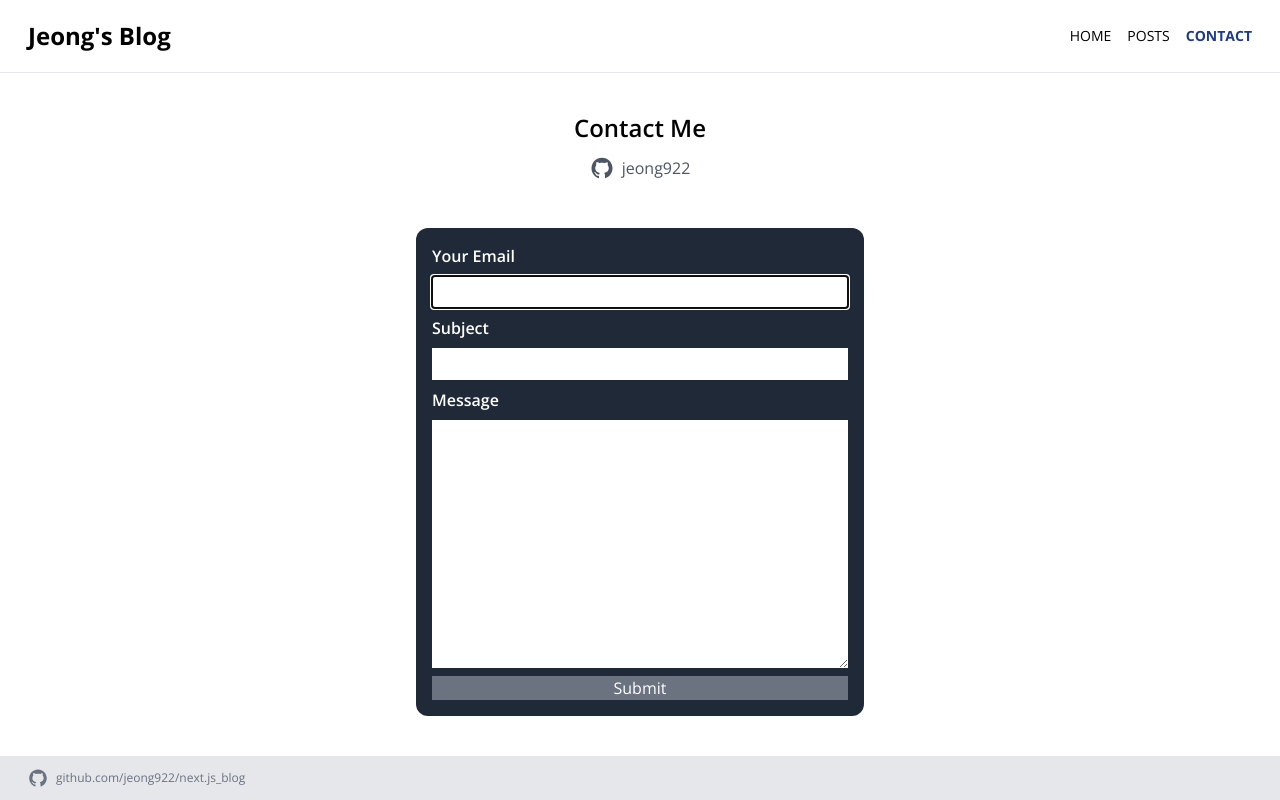
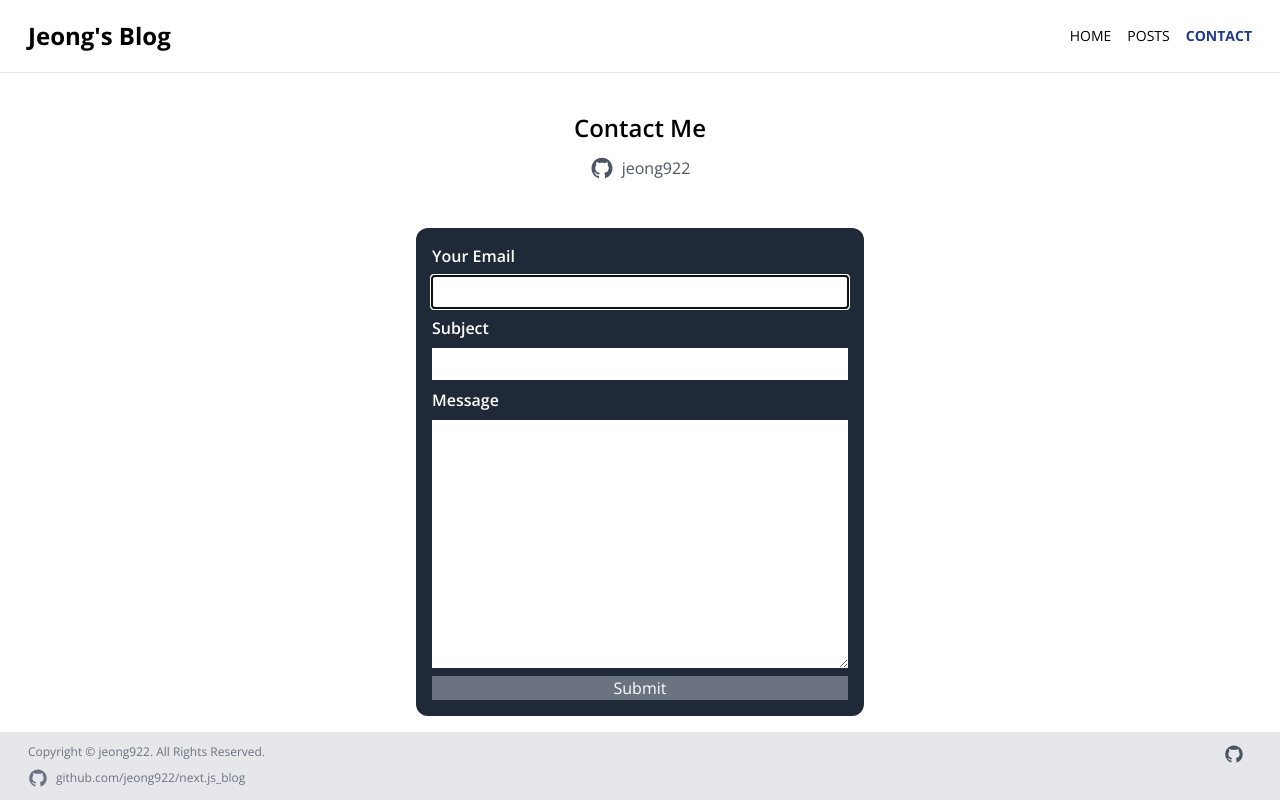
Before and after one commit to jeong922/next.js_blog, a Next.js app: page /contact in a window 1280 px wide. Built offline with nearby package versions, Linux system fonts and the light colour scheme.

Commit message:
footer 수정

```diff
--- a/src/components/Footer.tsx
+++ b/src/components/Footer.tsx
@@ -2,12 +2,23 @@ import { AiFillGithub } from 'react-icons/ai';
 
 export default function Footer() {
   return (
-    <footer className='bg-gray-200 py-3 px-7'>
+    <footer className='py-3 bg-gray-200 px-7'>
+      <div className='flex justify-between mb-1'>
+        <p className='text-xs text-gray-500'>
+          Copyright © jeong922. All Rights Reserved.
+        </p>
+        <a
+          href='https://github.com/jeong922'
+          className='flex items-center text-gray-600 hover:text-blue-900'
+        >
+          <AiFillGithub className='mr-2 text-xl ' />
+        </a>
+      </div>
       <a
         href='https://github.com/jeong922/next.js_blog'
-        className='flex items-center text-xs text-gray-500'
+        className='flex items-center text-xs text-gray-500 hover:text-blue-900'
       >
-        <AiFillGithub className='h-5 w-5 mr-2' />
+        <AiFillGithub className='w-5 h-5 mr-2' />
         github.com/jeong922/next.js_blog
       </a>
     </footer>
```
